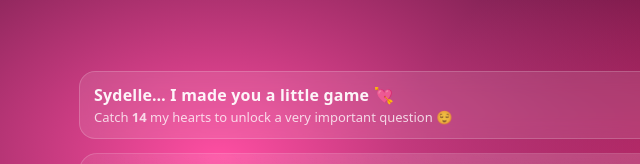
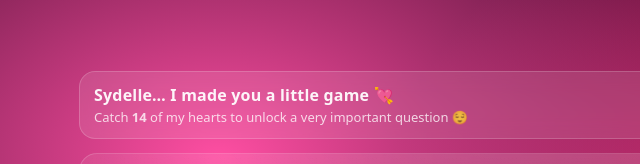
Before and after one commit to BenEjiofor/catch-my-heart-sydelle, a plain HTML site: page index.html in a window 1280 px wide. Shown: the top 164 px of the page, 101-741 px from the left. Drawn offline with Linux system fonts and the light colour scheme.

Commit message:
Update index.html

```diff
--- a/index.html
+++ b/index.html
@@ -216,7 +216,7 @@
     <div class="topbar">
       <div class="title">
         <strong>Sydelle… I made you a little game 💘</strong>
-        <span>Catch <b id="targetLabel">14</b> my hearts to unlock a very important question 😌</span>
+        <span>Catch <b id="targetLabel">14</b> of my hearts to unlock a very important question 😌</span>
       </div>
       <div class="stats">
         <div class="pill">Score: <b id="score">0</b></div>
```
